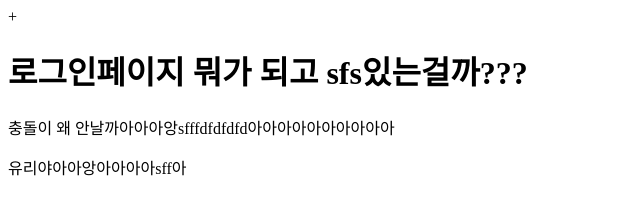
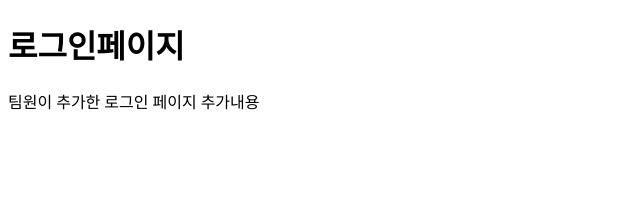
Before and after one commit to yuriyuri01/teamAgit, a plain HTML site: page login.html in a window 1280 px wide. Shown: the whole page, without its empty margins (0-640 px from the left). Drawn offline with Linux system fonts and the light colour scheme.

Commit message:
이것도 충돌이 되나...?

```diff
--- a/login.html
+++ b/login.html
@@ -3,12 +3,11 @@
   <head>
     <meta charset="UTF-8" />
     <meta name="viewport" content="width=device-width, initial-scale=1.0" />
-    <title>Document</title>
+    <title>로그인페이지</title>
   </head>
+
   <body>
-    +
-    <h1>로그인페이지 뭐가 되고 sfs있는걸까???</h1>
-    <p>충돌이 왜 안날까아아아앙sfffdfdfdfd아아아아아아아아아아</p>
-    <p>유리야아아앙아아아아sff아</p>
+    <h1>로그인페이지</h1>
+    <p>팀원이 추가한 로그인 페이지 추가내용</p>
   </body>
 </html>
```
